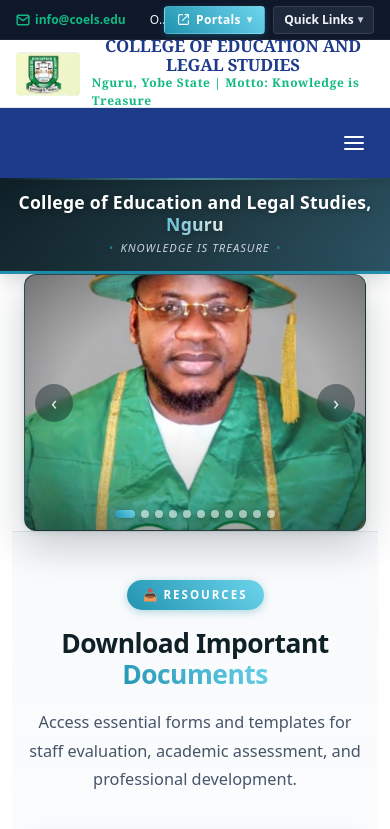
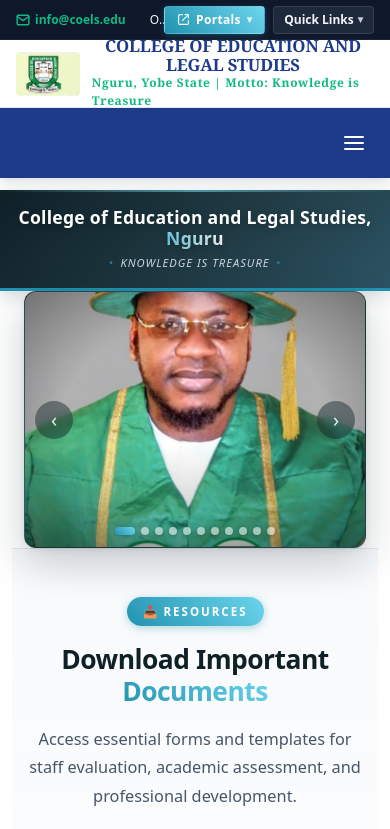
Before and after one commit to musaadamu/coels, a React (Vite) app in the folder frontend/: page / in a window 390 px wide. Shown: the top 829 px of the page. Built offline with nearby package versions, Linux system fonts and the light colour scheme.

Commit message:
inner padding

```diff
--- a/frontend/src/components/CollegeNameBanner.css
+++ b/frontend/src/components/CollegeNameBanner.css
@@ -76,8 +76,8 @@
 /* Phones: same fixed-header height, just tighter internal padding */
 @media (max-width: 640px) {
   .college-name-banner {
-    margin-top: 178px;
-    padding: 0.9rem 0.75rem;
+    margin-top: 190px;
+    padding: 1.05rem 0.85rem;
   }
 
   .college-name-banner__title {
```
